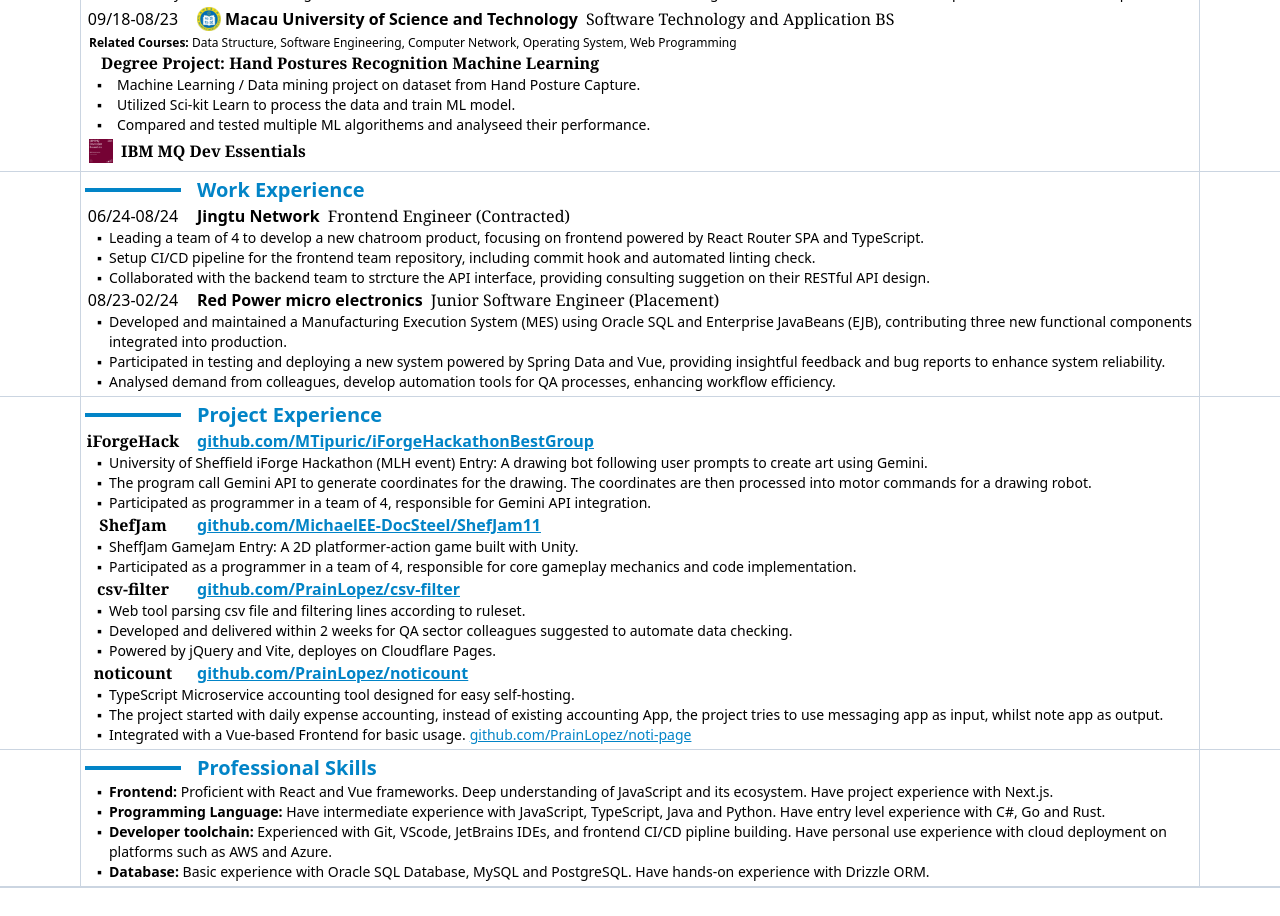
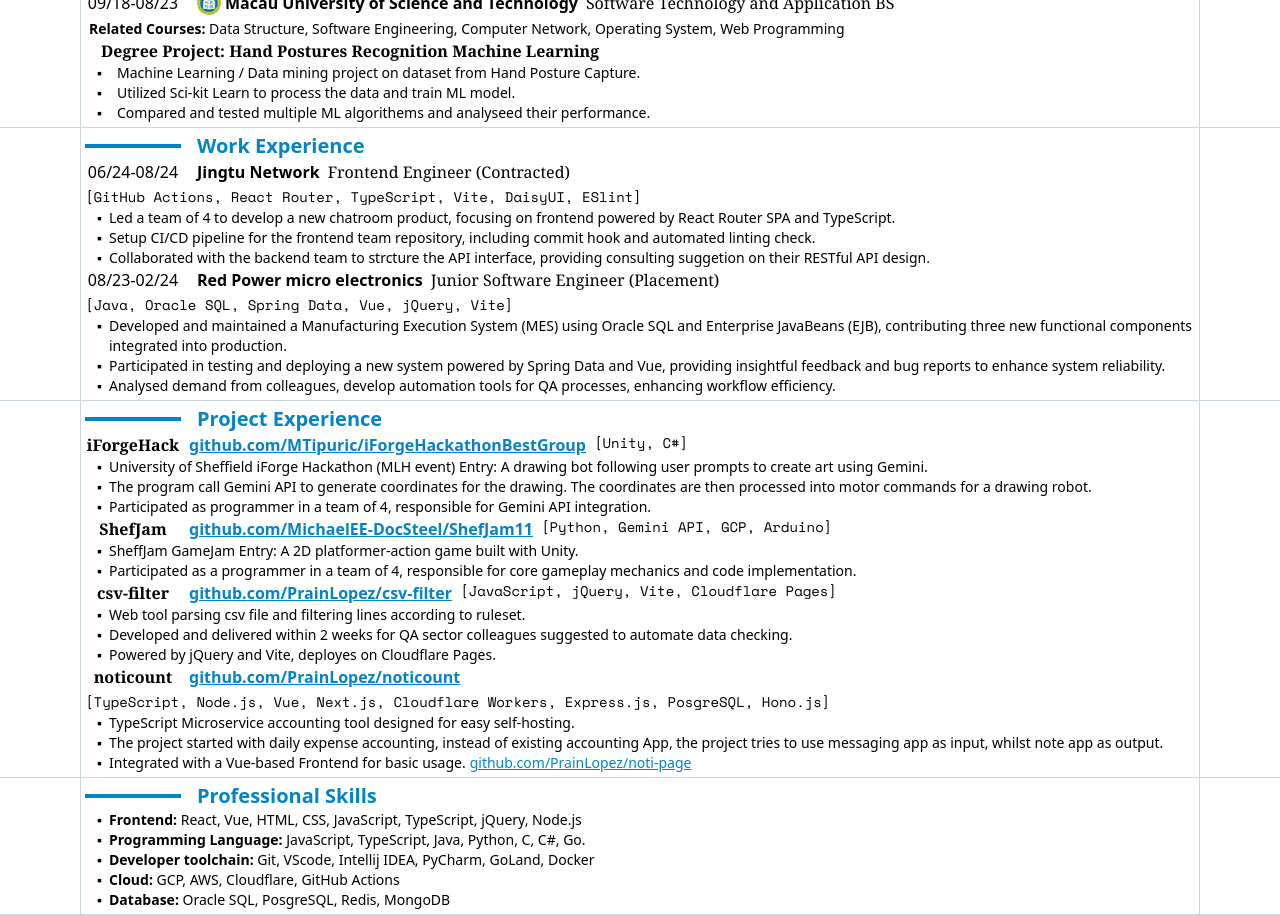
Before and after one commit to PrainLopez/prainfolio, a Next.js app: page /resume/en-gb in a window 1280 px wide. Shown: the part 320-1236 px from the top of the page. Before the commit the page ends 1208 px from the top, so only its background shows below. Built offline with nearby package versions, Linux system fonts and the light colour scheme.

Commit message:
Update Resume

```diff
--- a/app/(public)/(resume)/resume/en-gb/page.tsx
+++ b/app/(public)/(resume)/resume/en-gb/page.tsx
@@ -8,12 +8,6 @@
         <section className="sections-xframe flex flex-row items-center justify-between">
           <h1 className="mx-6 py-4 text-3xl font-medium">Yumeng Qian</h1>
           <ul className="mx-6 flex flex-col py-1 text-sm">
-            <li>
-              <span className="ml-1 font-semibold text-neutral-400">
-                Address:{" "}
-              </span>
-              Flat A10-E, Steel City, 60 Garden St, Sheffield, S1 4UE, UK
-            </li>
             <li>
               <span className="ml-1 font-semibold text-neutral-400">
                 Mobile:{" "}
@@ -70,7 +64,7 @@
               Information Systems MSc
             </span>
           </p>
-          <p className="ml-1 text-xs font-semibold">
+          <p className="ml-1 text-sm font-semibold">
             {"Related Courses: "}
             <span className="font-normal">
               Information Systems Project Management, Information Systems
@@ -119,7 +113,7 @@
               </span>
             </span>
           </p>
-          <p className="ml-1 text-xs font-semibold">
+          <p className="ml-1 text-sm font-semibold">
             {"Related Courses: "}
             <span className="font-normal">
               Data Structure, Software Engineering, Computer Network, Operating
@@ -144,18 +138,6 @@
               performance.
             </li>
           </ul>
-          <p className="cont-content flex flex-row gap-2 p-1 align-baseline">
-            <Image
-              src="/img/IBMMQDevEss_L2.png"
-              height={64}
-              width={64}
-              alt="IBM MQ Dev Essentials"
-              className="h-6 w-6"
-            />
-            <span className="font-serif font-semibold">
-              IBM MQ Dev Essentials
-            </span>
-          </p>
         </section>
       </section>
       <section className="sections-yframe">
@@ -173,9 +155,12 @@
               Frontend Engineer (Contracted)
             </span>
           </p>
+          <code className="text-sm">
+            [GitHub Actions, React Router, TypeScript, Vite, DaisyUI, ESlint]
+          </code>
           <ul className="cont-content text-sm">
             <li className="cont-ulist">
-              Leading a team of 4 to develop a new chatroom product, focusing on
+              Led a team of 4 to develop a new chatroom product, focusing on
               frontend powered by React Router SPA and TypeScript.
             </li>
             <li className="cont-ulist">
@@ -196,6 +181,9 @@
               Junior Software Engineer (Placement)
             </span>
           </p>
+          <code className="text-sm">
+            [Java, Oracle SQL, Spring Data, Vue, jQuery, Vite]
+          </code>
           <ul className="cont-content text-sm">
             <li className="cont-ulist">
               Developed and maintained a Manufacturing Execution System (MES)
@@ -219,8 +207,8 @@
           <h1 className={`cont-heading ${styles.heading} py-0`}>
             Project Experience
           </h1>
-          <p className="cont-content flex flex-row align-baseline">
-            <span className="mr-4 flex w-[6rem] justify-center font-serif font-semibold">
+          <p className="cont-content flex flex-row content-baseline gap-2 align-baseline">
+            <span className="flex w-[6rem] justify-center font-serif font-semibold">
               iForgeHack
             </span>
             <span className="font-semibold">
@@ -231,6 +219,7 @@
                 github.com/MTipuric/iForgeHackathonBestGroup
               </a>
             </span>
+            <code className="text-sm">[Unity, C#]</code>
           </p>
           <ul className="cont-content text-sm">
             <li className="cont-ulist">
@@ -247,8 +236,8 @@
               API integration.
             </li>
           </ul>
-          <p className="cont-content flex flex-row align-baseline">
-            <span className="mr-4 flex w-[6rem] justify-center font-serif font-semibold">
+          <p className="cont-content flex flex-row content-baseline gap-2 align-baseline">
+            <span className="flex w-[6rem] justify-center font-serif font-semibold">
               ShefJam
             </span>
             <span className="font-semibold">
@@ -259,6 +248,7 @@
                 github.com/MichaelEE-DocSteel/ShefJam11
               </a>
             </span>
+            <code className="text-sm">[Python, Gemini API, GCP, Arduino]</code>
           </p>
           <ul className="cont-content text-sm">
             <li className="cont-ulist">
@@ -270,8 +260,8 @@
               gameplay mechanics and code implementation.
             </li>
           </ul>
-          <p className="cont-content flex flex-row align-baseline">
-            <span className="mr-4 flex w-[6rem] justify-center font-serif font-semibold">
+          <p className="cont-content flex flex-row content-baseline gap-2 align-baseline">
+            <span className="flex w-[6rem] justify-center font-serif font-semibold">
               csv-filter
             </span>
             <span className="font-semibold">
@@ -282,6 +272,9 @@
                 github.com/PrainLopez/csv-filter
               </a>
             </span>
+            <code className="text-sm">
+              [JavaScript, jQuery, Vite, Cloudflare Pages]
+            </code>
           </p>
           <ul className="cont-content text-sm">
             <li className="cont-ulist">
@@ -296,8 +289,8 @@
               Powered by jQuery and Vite, deployes on Cloudflare Pages.
             </li>
           </ul>
-          <p className="cont-content flex flex-row align-baseline">
-            <span className="mr-4 flex w-[6rem] justify-center font-serif font-semibold">
+          <p className="cont-content flex flex-row content-baseline gap-2 align-baseline">
+            <span className="flex w-[6rem] justify-center font-serif font-semibold">
               noticount
             </span>
             <span className="font-semibold">
@@ -309,6 +302,10 @@
               </a>
             </span>
           </p>
+          <code className="text-sm">
+            [TypeScript, Node.js, Vue, Next.js, Cloudflare Workers, Express.js,
+            PosgreSQL, Hono.js]
+          </code>
           <ul className="cont-content text-sm">
             <li className="cont-ulist">
               TypeScript Microservice accounting tool designed for easy
@@ -339,25 +336,23 @@
           <ul className="cont-content text-sm">
             <li className="cont-ulist">
               <strong>Frontend: </strong>
-              Proficient with React and Vue frameworks. Deep understanding of
-              JavaScript and its ecosystem. Have project experience with
-              Next.js.
+              React, Vue, HTML, CSS, JavaScript, TypeScript, jQuery, Node.js
             </li>
             <li className="cont-ulist">
-              <strong>Programming Language: </strong>Have intermediate
-              experience with JavaScript, TypeScript, Java and Python. Have
-              entry level experience with C#, Go and Rust.
+              <strong>Programming Language: </strong>JavaScript, TypeScript,
+              Java, Python, C, C#, Go.
             </li>
             <li className="cont-ulist">
               <strong>Developer toolchain: </strong>
-              Experienced with Git, VScode, JetBrains IDEs, and frontend CI/CD
-              pipline building. Have personal use experience with cloud
-              deployment on platforms such as AWS and Azure.
+              Git, VScode, Intellij IDEA, PyCharm, GoLand, Docker
+            </li>
+            <li className="cont-ulist">
+              <strong>Cloud: </strong>
+              GCP, AWS, Cloudflare, GitHub Actions
             </li>
             <li className="cont-ulist">
               <strong>Database: </strong>
-              Basic experience with Oracle SQL Database, MySQL and PostgreSQL.
-              Have hands-on experience with Drizzle ORM.
+              Oracle SQL, PosgreSQL, Redis, MongoDB
             </li>
           </ul>
         </section>
```
